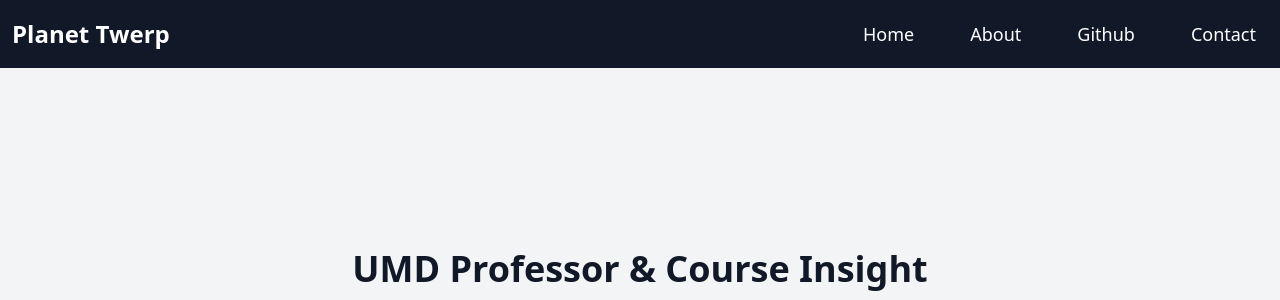
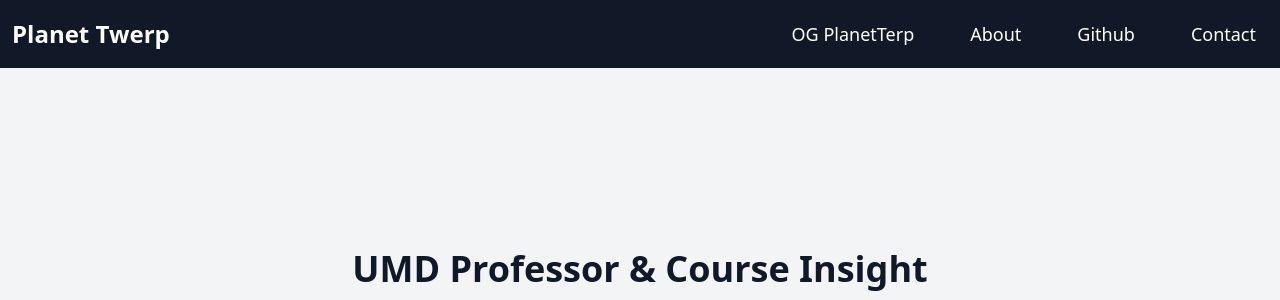
Before and after one commit to justinn123/UMD-Prof-Summarizer, a Flask app: page / in a window 1280 px wide. Shown: the top 300 px of the page. Run offline with Flask 3, Linux system fonts and the light colour scheme; some libraries are stand-ins or nearby versions.

Commit message:
updated header

```diff
--- a/app/templates/header.html
+++ b/app/templates/header.html
@@ -16,7 +16,7 @@
         <div id="navbar-menu"
             class="hidden absolute top-16 right-0 max-w-screen-md z-50 md:static md:flex md:w-auto md:items-center mt-0 text-lg">
             <ul class="flex flex-col md:flex-row md:space-x-8 p-4 md:p-0 border border-gray-700 rounded-lg bg-gray-800 md:border-0 md:bg-gray-900">
-                <li><a href="{{ url_for('home') }}" class="block py-2 px-3 text-white hover:text-blue-500">Home</a></li>
+                <li><a href="https://planetterp.com/" class="block py-2 px-3 text-white hover:text-blue-500">OG PlanetTerp</a></li>
                 <li><a href="{{ url_for('about') }}" class="block py-2 px-3 text-white hover:text-blue-500">About</a></li>
                 <li><a href="https://github.com/justinn123/UMD-Prof-Summarizer" class="block py-2 px-3 text-white hover:text-blue-500">Github</a></li>
                 <li><a href="mailto:justinn123123123@gmail.com" class="block py-2 px-3 text-white hover:text-blue-500">Contact</a></li>
```
